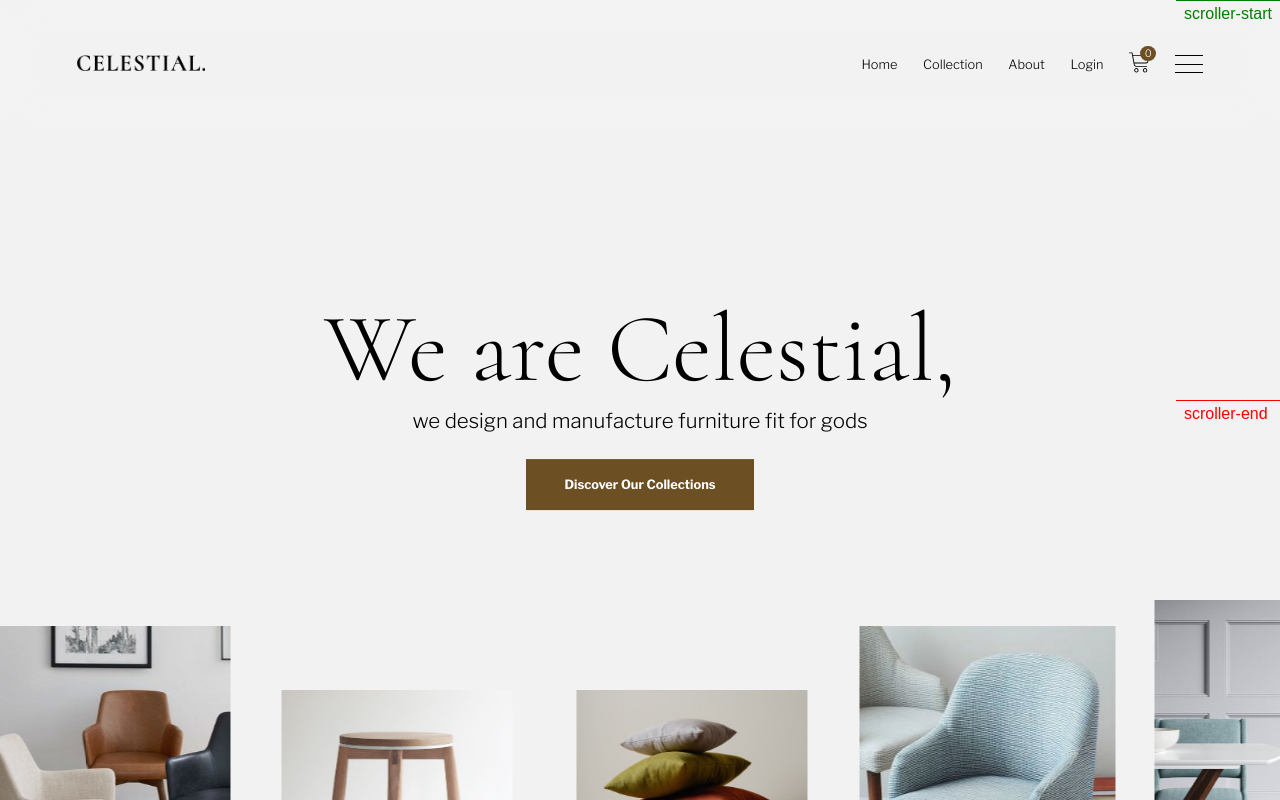
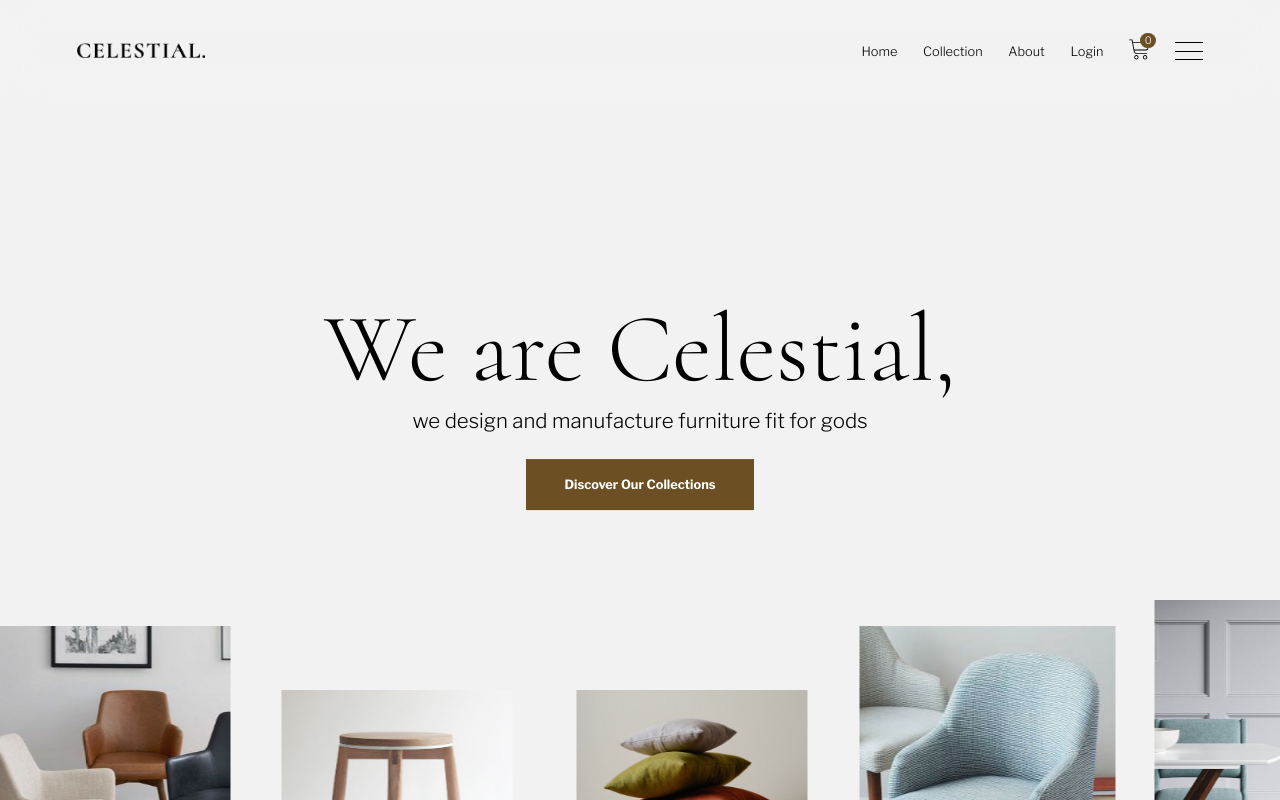
Before and after one commit to anagkazou/Celestial-app, a React (Create React App) app: page / in a window 1280 px wide. Shown: the top 800 px of the page. Built offline with nearby package versions, Linux system fonts and the light colour scheme; no server answers.

Commit message:
reduce header height

```diff
--- a/src/components/header/header.styles.scss
+++ b/src/components/header/header.styles.scss
@@ -3,7 +3,7 @@
 
 .header {
   width: 100vw;
-  height: 10vw;
+  height: 8vw;
   position: fixed;
   background-color: transparent;
   top: 0;
--- a/src/js/animations.js
+++ b/src/js/animations.js
@@ -227,7 +227,6 @@ export function InitHamburgerAnimation() {
                 end:"60% 50%",
                 toggleActions: "play none none reset",
                 scrub: 3,
-                markers:true
               },
               y: 120,
               ease: "linear",
```
